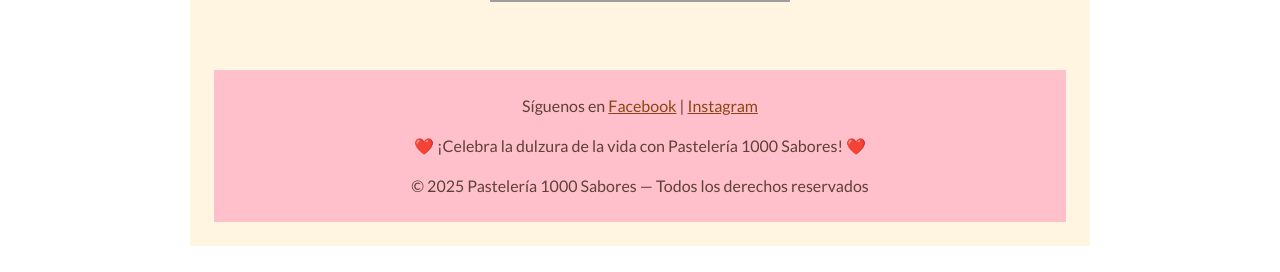
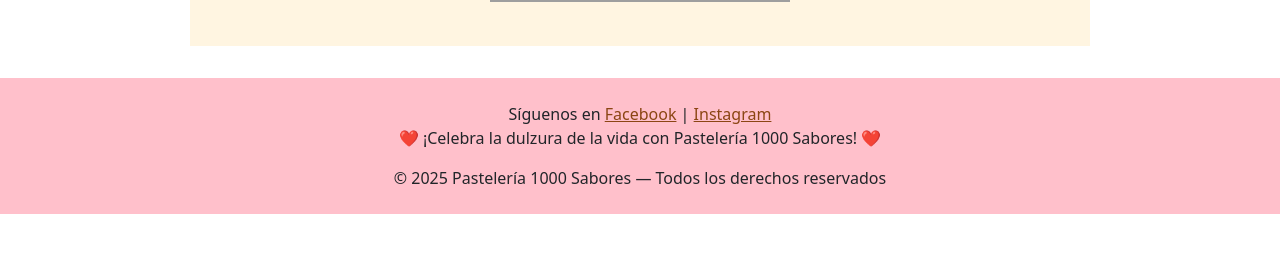
Before and after one commit to marianellaciacciarelli/mil-sabores2, a React (Vite) app: page /nosotros in a window 1280 px wide. Shown: the part 1112-1384 px from the top of the page. After the commit the page ends 1326 px from the top, so only its background shows below. Built offline with nearby package versions, Linux system fonts and the light colour scheme; grey boxes are pictures that could not be loaded.

Commit message:
detalles footer

```diff
--- a/package.json
+++ b/package.json
@@ -11,7 +11,6 @@
     "test:ui": "vitest --ui",
     "test:coverage": "vitest run --coverage"
   },
-
   "dependencies": {
     "bootstrap": "^5.3.8",
     "react": "^19.1.1",
@@ -34,6 +33,5 @@
     "jsdom": "^27.0.1",
     "vite": "^7.1.7",
     "vitest": "^3.2.4"
-
   }
 }
--- a/src/pages/Catalogo.jsx
+++ b/src/pages/Catalogo.jsx
@@ -97,10 +97,7 @@ export const Catalogo = () => {
         </div>
       </main>
 
-      <footer className="text-center p-4 mt-4" style={{ backgroundColor: "#FFC0CB" }}>
-        <p>❤️ ¡Celebra la dulzura de la vida con Pastelería 1000 Sabores! ❤️</p>
-        © 2025 Pastelería 1000 Sabores — Todos los derechos reservados
-      </footer>
+
     </div>
   );
 };
--- a/src/pages/Nosotros.jsx
+++ b/src/pages/Nosotros.jsx
@@ -85,23 +85,7 @@ export const Nosotros = () => {
         />
       </section>
 
-      <footer
-        className="text-center p-4 mt-5"
-        style={{ backgroundColor: "#FFC0CB" }}
-      >
-        <p>
-          Síguenos en{" "}
-          <a href="#" style={{ color: "#8B4513" }}>
-            Facebook
-          </a>{" "}
-          |{" "}
-          <a href="#" style={{ color: "#8B4513" }}>
-            Instagram
-          </a>
-        </p>
-        <p>❤️ ¡Celebra la dulzura de la vida con Pastelería 1000 Sabores! ❤️</p>
-        © 2025 Pastelería 1000 Sabores — Todos los derechos reservados
-      </footer>
+
     </main>
   );
 };
```
Also changed, not shown: 1 other file (tests, documents, lock files or other folders). Lines whose indentation alone changed are shown as unchanged.
